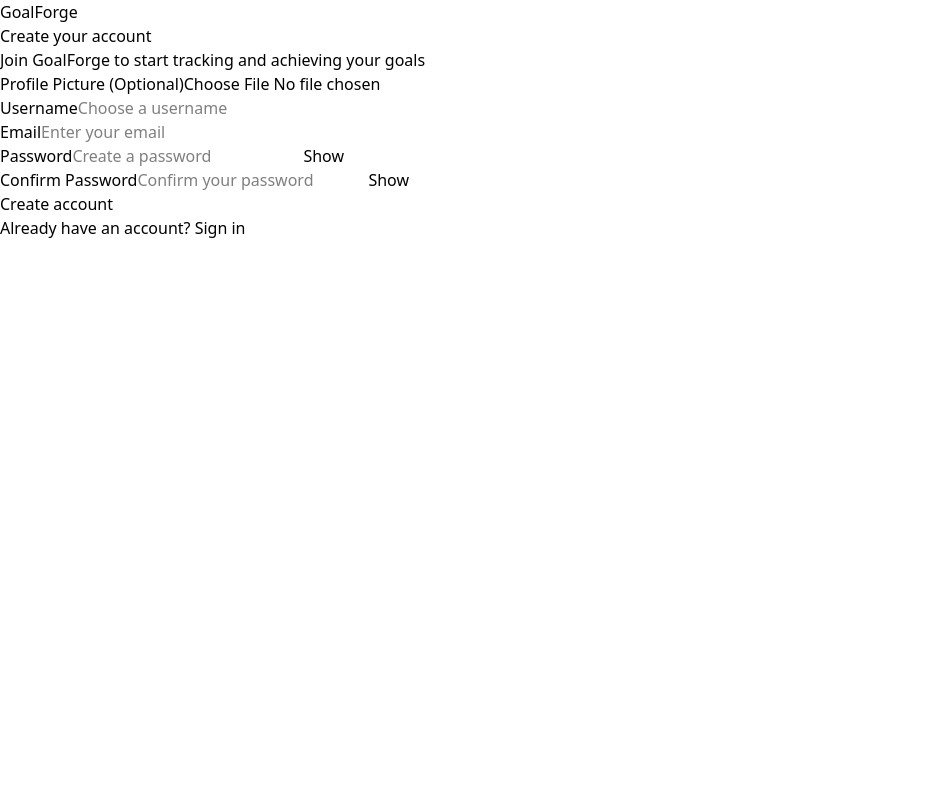
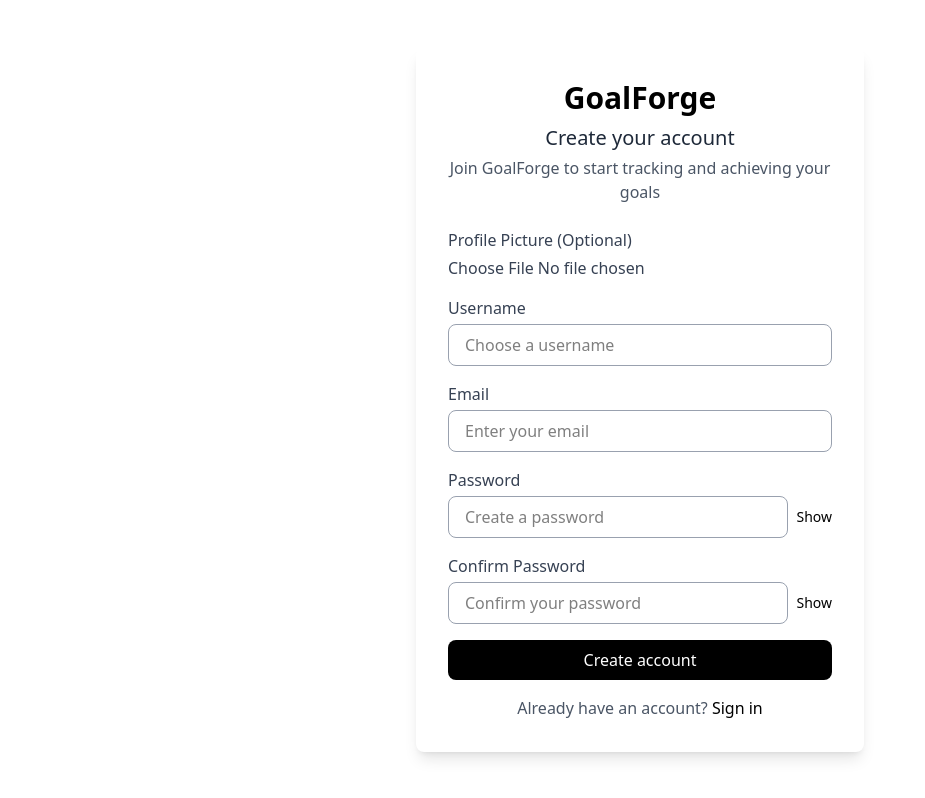
Before and after one commit to who-is-he18/GoalForge, a React (Vite) app in the folder Client/goalforge/: page /signup in a window 1280 px wide. Shown: the whole page, without its empty margins (0-925 px from the left). Built offline with nearby package versions, Linux system fonts and the light colour scheme.

Commit message:
ForgotPassword

```diff
--- a/Client/goalforge/src/App.jsx
+++ b/Client/goalforge/src/App.jsx
@@ -4,6 +4,7 @@
 import Login from "./Pages/Login";
 import Signup from "./Pages/SignUp";
 import Logout from "./Pages/Logout";
+import ForgotPassword from "./Pages/ForgotPassword";
 
 
 function App() {
@@ -34,6 +35,7 @@
         <Route path="/" element={<Login onLogin={handleLogin} onSwitchToSignup={() => setView("signup")} />} />
         <Route path="/signup" element={<Signup onSignup={handleSignup} onSwitchToLogin={() => setView("login")} />} />
         <Route path="/logout" element={<Logout onLogout={handleLogout} />} />
+        <Route path="/forgotpassword" element={<ForgotPassword />} />
       </Routes>
     </Router>
   )
--- /dev/null
+++ b/Client/goalforge/src/Pages/ForgotPassword.jsx
@@ -0,0 +1,76 @@
+import React, { useState } from "react";
+import { useNavigate } from "react-router-dom";
+
+export default function ForgotPassword() {
+  const [email, setEmail] = useState("");
+  const [message, setMessage] = useState("");
+  const navigate = useNavigate();
+
+  const handleSubmit = (e) => {
+    e.preventDefault();
+
+    if (!email) {
+      setMessage("Please enter your email address.");
+      return;
+    }
+
+    // Normally you’d send a password reset request to the backend here
+    console.log("Password reset link sent to:", email);
+
+    setMessage(
+      "If this email is registered, you will receive a password reset link shortly."
+    );
+  };
+
+  const onBackToLogin = () => {
+    navigate("/");
+  };
+
+  return (
+    <div className="min-h-screen flex items-center justify-center bg-white text-black">
+      <div className="bg-white p-8 rounded-lg shadow-lg w-full max-w-md">
+        <h1 className="text-3xl font-bold mb-2 text-center">GoalForge</h1>
+        <h2 className="text-xl mb-4 text-center">Forgot Password?</h2>
+        <p className="mb-6 text-gray-400 text-center">
+          Enter your email to receive a password reset link
+        </p>
+
+        <form onSubmit={handleSubmit} className="space-y-4">
+          <div>
+            <label className="block mb-1">Email</label>
+            <input
+              type="email"
+              placeholder="Enter your registered email"
+              value={email}
+              onChange={(e) => setEmail(e.target.value)}
+              className="w-full px-4 py-2 bg-white border border-gray-500 rounded focus:outline-none focus:ring-2 focus:ring-white"
+              required
+            />
+          </div>
+
+          <button
+            type="submit"
+            className="w-full bg-white text-black py-2 rounded hover:bg-gray-200 transition duration-200"
+          >
+            Send Reset Link
+          </button>
+        </form>
+
+        {message && (
+          <p className="mt-4 text-sm text-center text-gray-300">{message}</p>
+        )}
+
+        <p className="mt-6 text-center text-gray-400">
+          Remember your password?{" "}
+          <button
+            type="button"
+            onClick={onBackToLogin}
+            className="text-black underline"
+          >
+            Back to Login
+          </button>
+        </p>
+      </div>
+    </div>
+  );
+}
--- a/Client/goalforge/src/Pages/Login.jsx
+++ b/Client/goalforge/src/Pages/Login.jsx
@@ -51,7 +51,7 @@
           <button
             type="button"
             onClick={() => setShowPassword(!showPassword)}
-            className="ml-2 text-sm text-blue-500 hover:underline"
+            className="ml-2 text-sm text-black hover:underline"
           >
             {showPassword ? "Hide" : "Show"}
           </button>
@@ -60,14 +60,14 @@
 
       <button
         type="submit"
-        className="w-full bg-blue-500 text-white py-2 rounded-lg hover:bg-blue-600 transition duration-200"
+        className="w-full bg-black text-white py-2 rounded-lg hover:bg-black transition duration-200"
       >
         Sign in
       </button>
     </form>
 
-    <div className="flex justify-between mt-4 text-sm text-blue-500">
-      <a href="#" className="hover:underline">
+    <div className="flex justify-between mt-4 text-sm text-black">
+      <a href="/forgotpassword" className="hover:underline">
         Forgot password?
       </a>
       <button
--- a/Client/goalforge/src/Pages/SignUp.jsx
+++ b/Client/goalforge/src/Pages/SignUp.jsx
@@ -9,6 +9,8 @@
   const [showPassword, setShowPassword] = useState(false);
   const [showConfirmPassword, setShowConfirmPassword] = useState(false);
   const [profileImage, setProfileImage] = useState(null);
+
+  const navigate = useNavigate();
 
   const handleImageUpload = (e) => {
     if (e.target.files && e.target.files[0]) {
@@ -23,88 +25,143 @@
       return;
     }
     onSignup(username);
-
   };
-const navigate = useNavigate();
 
   const onSwitchToLogin = () => {
     navigate("/");
   };
+
   return (
+    <div className="flex min-h-screen items-center justify-center bg-white">
+      <div className="w-full max-w-md bg-white p-8 rounded-lg shadow-lg">
+        <h1 className="text-3xl font-bold text-center text-black">GoalForge</h1>
+        <h2 className="text-xl mt-2 text-center text-gray-800">
+          Create your account
+        </h2>
+        <p className="text-center text-gray-600 mt-1">
+          Join GoalForge to start tracking and achieving your goals
+        </p>
+
+        <form onSubmit={handleSignup} className="mt-6 space-y-4">
+          {/* Profile Picture */}
           <div>
-      <h1>GoalForge</h1>
-      <h2>Create your account</h2>
-      <p>Join GoalForge to start tracking and achieving your goals</p>
-
-      <form onSubmit={handleSignup}>
-        <div>
-          <label>Profile Picture (Optional)</label>
-          <input type="file" accept="image/*" onChange={handleImageUpload} />
-          {profileImage && <p>Selected: {profileImage.name}</p>}
+            <label className="block text-gray-700 font-medium mb-1">
+              Profile Picture (Optional)
+            </label>
+            <input
+              type="file"
+              accept="image/*"
+              onChange={handleImageUpload}
+              className="w-full text-gray-700"
+            />
+            {profileImage && (
+              <p className="text-sm text-gray-600 mt-1">
+                Selected: {profileImage.name}
+              </p>
+            )}
           </div>
 
+          {/* Username */}
           <div>
-          <label>Username</label>
+            <label className="block text-gray-700 font-medium mb-1">
+              Username
+            </label>
             <input
               type="text"
               placeholder="Choose a username"
               value={username}
               onChange={(e) => setUsername(e.target.value)}
               required
+              className="w-full px-4 py-2 border border-gray-400 rounded-lg focus:outline-none focus:ring-2 focus:ring-black"
             />
           </div>
 
+          {/* Email */}
           <div>
-          <label>Email</label>
+            <label className="block text-gray-700 font-medium mb-1">
+              Email
+            </label>
             <input
               type="email"
               placeholder="Enter your email"
               value={email}
               onChange={(e) => setEmail(e.target.value)}
               required
+              className="w-full px-4 py-2 border border-gray-400 rounded-lg focus:outline-none focus:ring-2 focus:ring-black"
             />
           </div>
 
+          {/* Password */}
           <div>
-          <label>Password</label>
+            <label className="block text-gray-700 font-medium mb-1">
+              Password
+            </label>
+            <div className="flex items-center">
               <input
                 type={showPassword ? "text" : "password"}
                 placeholder="Create a password"
                 value={password}
                 onChange={(e) => setPassword(e.target.value)}
                 required
+                className="w-full px-4 py-2 border border-gray-400 rounded-lg focus:outline-none focus:ring-2 focus:ring-black"
               />
-          <button type="button" onClick={() => setShowPassword(!showPassword)}>
+              <button
+                type="button"
+                onClick={() => setShowPassword(!showPassword)}
+                className="ml-2 text-sm text-black hover:underline"
+              >
                 {showPassword ? "Hide" : "Show"}
               </button>
             </div>
+          </div>
 
+          {/* Confirm Password */}
           <div>
-          <label>Confirm Password</label>
+            <label className="block text-gray-700 font-medium mb-1">
+              Confirm Password
+            </label>
+            <div className="flex items-center">
               <input
                 type={showConfirmPassword ? "text" : "password"}
                 placeholder="Confirm your password"
                 value={confirmPassword}
                 onChange={(e) => setConfirmPassword(e.target.value)}
                 required
+                className="w-full px-4 py-2 border border-gray-400 rounded-lg focus:outline-none focus:ring-2 focus:ring-black"
               />
               <button
                 type="button"
-            onClick={() => setShowConfirmPassword(!showConfirmPassword)}
+                onClick={() =>
+                  setShowConfirmPassword(!showConfirmPassword)
+                }
+                className="ml-2 text-sm text-black hover:underline"
               >
                 {showConfirmPassword ? "Hide" : "Show"}
               </button>
             </div>
+          </div>
 
-        <button type="submit">Create account</button>
+          {/* Submit Button */}
+          <button
+            type="submit"
+            className="w-full bg-black text-white py-2 rounded-lg hover:bg-gray-900 transition duration-200"
+          >
+            Create account
+          </button>
         </form>
 
-      <p>
+        {/* Switch to Login */}
+        <p className="text-center text-gray-600 mt-4">
           Already have an account?{" "}
-        <button type="button" onClick={onSwitchToLogin}>
+          <button
+            type="button"
+            onClick={onSwitchToLogin}
+            className="text-black font-medium hover:underline"
+          >
             Sign in
           </button>
         </p>
       </div>
+    </div>
   );
 }
```
Also changed, not shown: 2 other files (tests, documents, lock files or other folders). Lines whose indentation alone changed are shown as unchanged.
